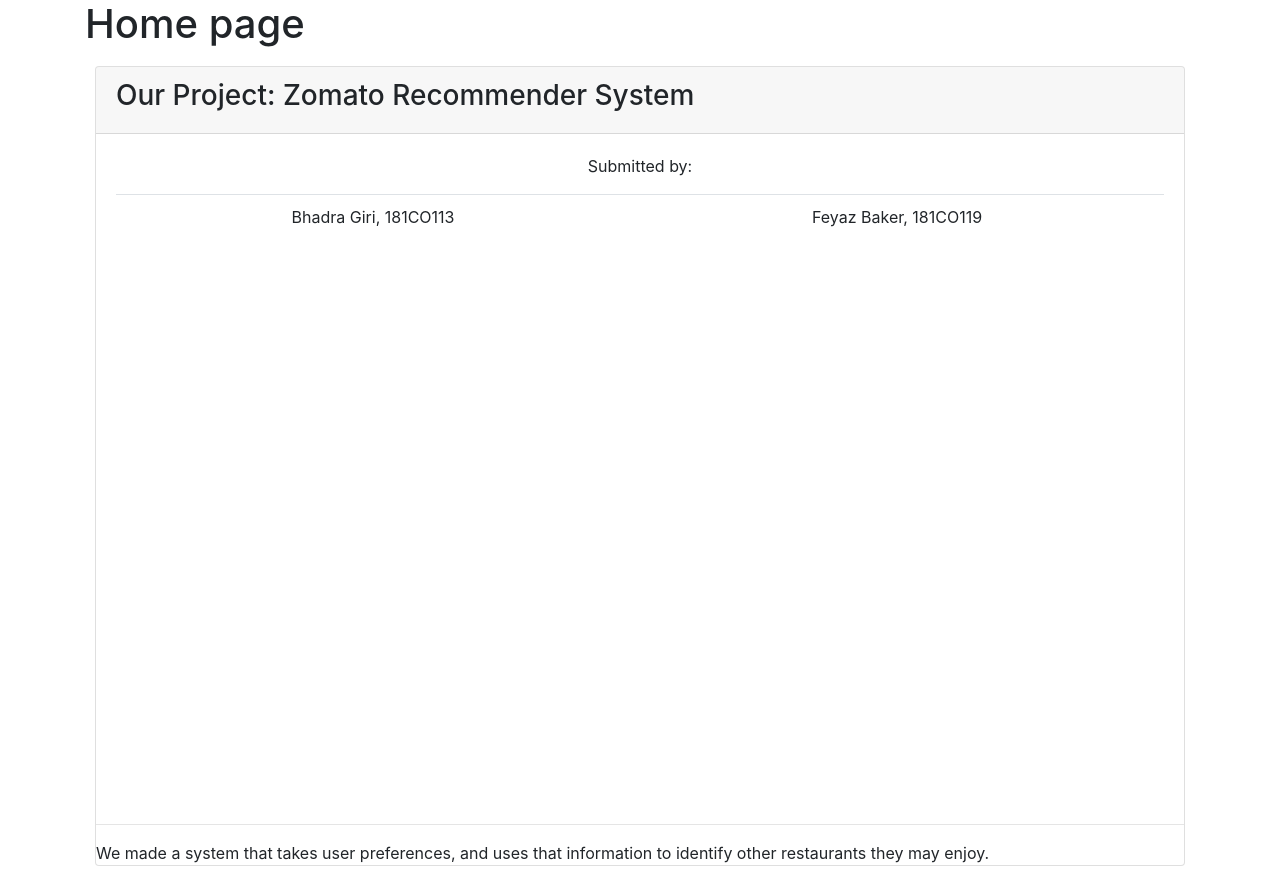
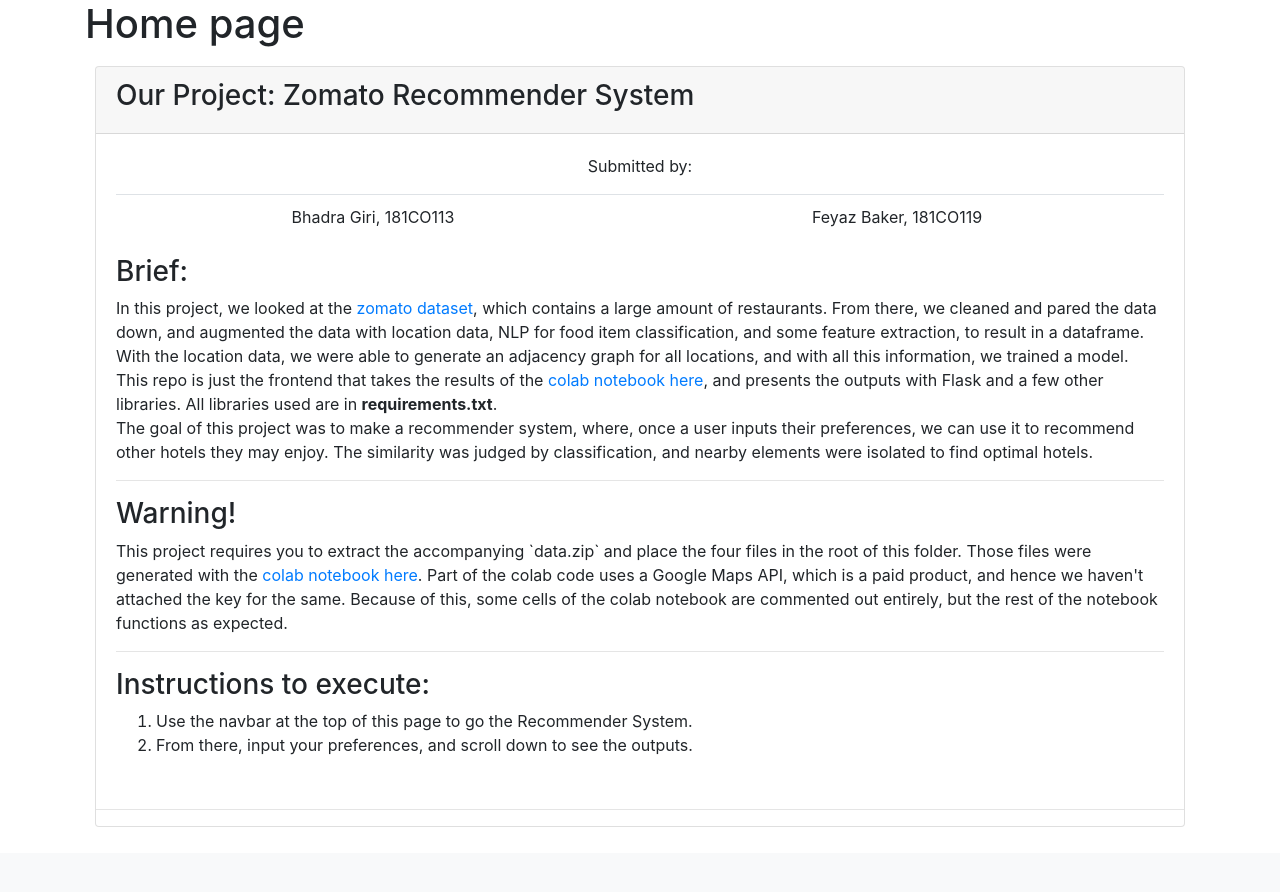
Before and after one commit to NegaMage/DWDM_zomato_recommender, a Flask app: page / in a window 1280 px wide. Shown: the part 56-948 px from the top of the page. After the commit the page ends 883 px from the top, so only its background shows below. Run offline with Flask 2, Linux system fonts and the light colour scheme; parts of the project's set-up code (start-up, migrations or seed data) failed here and were passed over; some libraries are stand-ins or nearby versions.

Commit message:
Cosmetic changes

```diff
--- a/server.py
+++ b/server.py
@@ -41,6 +41,9 @@ def initialisation_tasks():
     global type_map
     global locations
     global type_list
+    global results
+
+    results = pd.DataFrame()
 
     print("Loading csv files...")
     df = pd.read_csv("df_post_processing.csv")
--- a/templates/home.html
+++ b/templates/home.html
@@ -10,7 +10,7 @@
         Home page
     </h1>
     <div class="container" style="padding:10px">
-        <div class="card mb-3 h-100">
+        <div class="card mb-3">
             <div class="card-header">
                 <h3>
                     Our Project: Zomato Recommender System
@@ -27,10 +27,32 @@
                         </tr>
                     </tbody>
                 </table>
+
+                <h3>Brief:</h3>
+                In this project, we looked at the <a href="https://www.kaggle.com/himanshupoddar/zomato-bangalore-restaurants">zomato dataset</a>, which contains a large amount of restaurants. From there, we cleaned and pared the data down, and augmented the data with location data, NLP for food item classification, and some feature extraction, to result in a dataframe. With the location data, we were able to generate an adjacency graph for all locations, and with all this information, we trained a model. This repo is just the frontend that takes the results of the <a href="https://colab.research.google.com/drive/1gQaFM9grXS3QIEm6Oahg08objzEmWS8R?usp=sharing&authuser=1#scrollTo=-bH38wnLr6YN">colab notebook here</a>, and presents the outputs with Flask and a few other libraries. All libraries used are in <b>requirements.txt</b>.
+
+                <br>
+
+                The goal of this project was to make a recommender system, where, once a user inputs their preferences, we can use it to recommend other hotels they may enjoy. The similarity was judged by classification, and nearby elements were isolated to find optimal hotels.
+                <hr>
+                <h3>Warning!</h3>
+
+                This project requires you to extract the accompanying `data.zip` and place the four files in the root of this folder. Those files were generated with the <a href="https://colab.research.google.com/drive/1gQaFM9grXS3QIEm6Oahg08objzEmWS8R?usp=sharing&authuser=1#scrollTo=-bH38wnLr6YN">colab notebook here</a>.
+
+                Part of the colab code uses a Google Maps API, which is a paid product, and hence we haven't attached the key for the same. Because of this, some cells of the colab notebook are commented out entirely, but the rest of the notebook functions as expected.
+
+
+                <hr>
+                <h3>Instructions to execute:</h3>
+
+                <ol>
+                    <li>Use the navbar at the top of this page to go the Recommender System.</li>
+                    <li>
+                        From there, input your preferences, and scroll down to see the outputs.
+                    </li>
+                </ol>
             </div>
             <hr>
-
-            We made a system that takes user preferences, and uses that information to identify other restaurants they may enjoy.
         </div>
     </div>
 {% endblock %}
```
Also changed, not shown: README.md.
